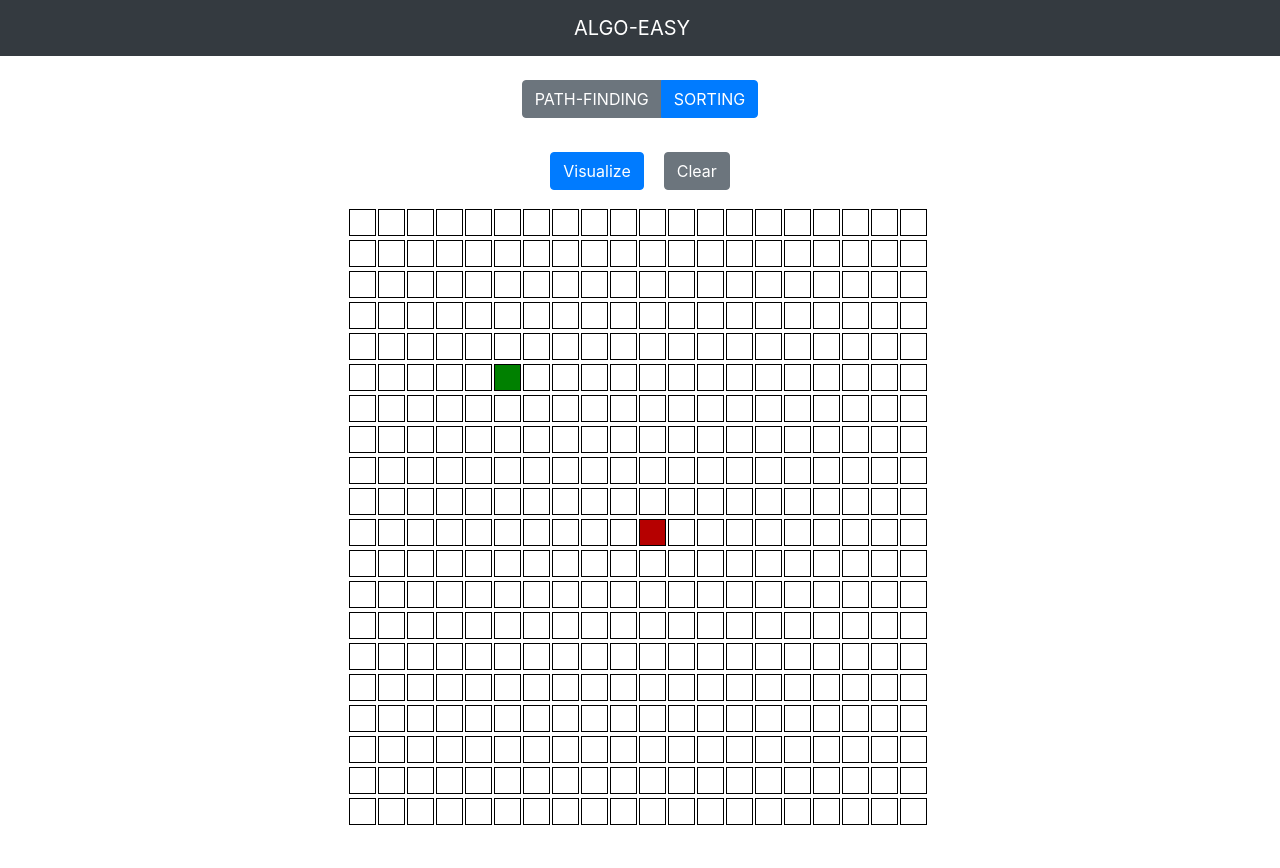
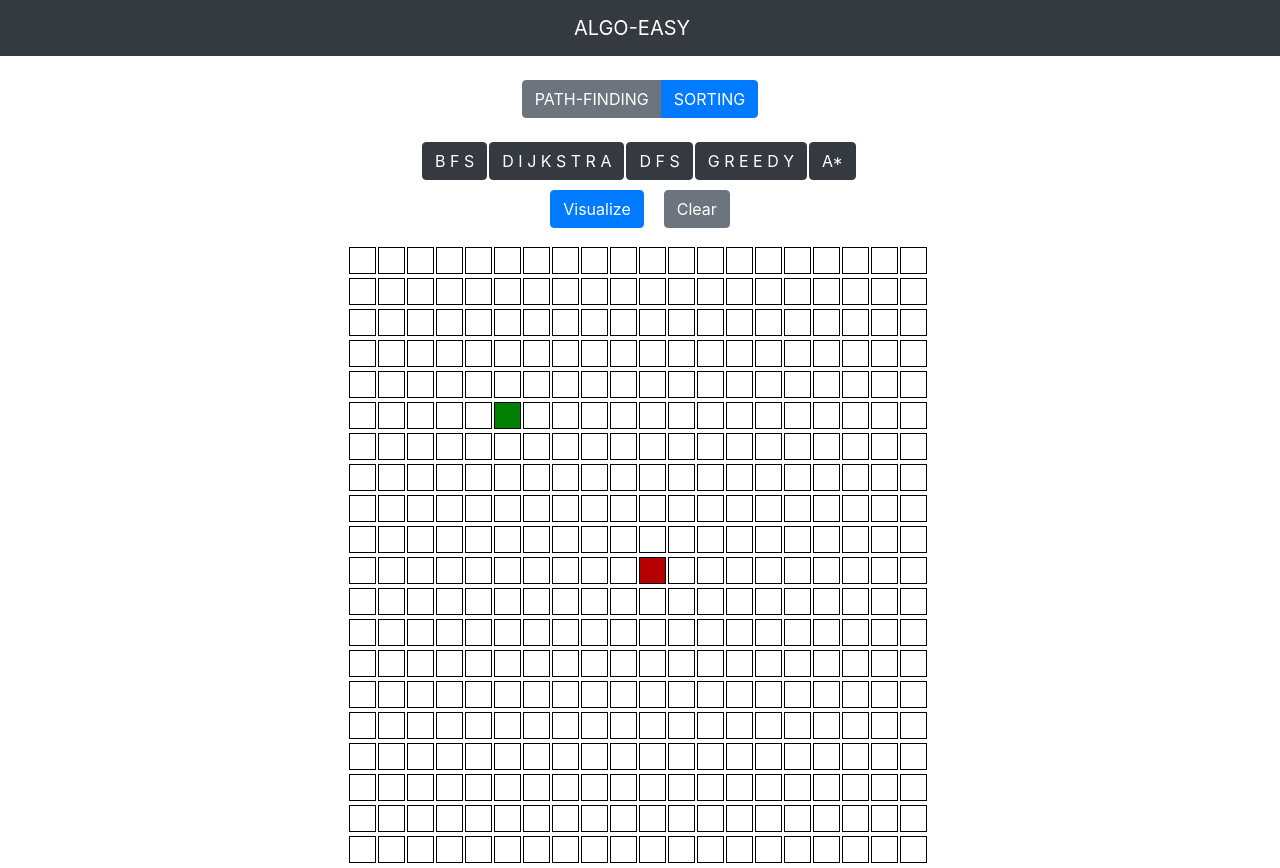
Before and after one commit to toladele/AlgoEz, a React (Create React App) app: page / in a window 1280 px wide. Both pictures are taken after a click on the label "PATH-FINDING". Before the commit the page ends 830 px from the top, so only its background shows below. Built offline with nearby package versions, Linux system fonts and the light colour scheme.

Commit message:
add algo selection UI for pathfinding and fix quicksort

```diff
--- a/src/components/BarSort/BarSort.js
+++ b/src/components/BarSort/BarSort.js
@@ -94,7 +94,8 @@ class BarSort extends React.Component {
             barStates = this.bubbleSort();
         }
         else if (this.currentAlgo === 'quick') {
-            barStates = this.visualizeQuickSort();
+            this.visualizeQuickSort();
+            return;
         }
         else if (this.currentAlgo === 'heap') {
             barStates = this.bubbleSort();
--- a/src/components/PathGrid/PathGrid.jsx
+++ b/src/components/PathGrid/PathGrid.jsx
@@ -17,6 +17,7 @@ export default class PathGrid extends Component {
     super();
     this.state = {
       grid: [],
+      currentAlgo: 'bfs',
       //onMousePressed: false,
     };
   }
@@ -73,6 +74,13 @@ export default class PathGrid extends Component {
     }
   }
 
+  setAlgo(type) {
+    this.setState({
+        currentAlgo: type,
+    });
+}
+
+
   render() {
     const { grid,
       //onMousePressed
@@ -81,6 +89,12 @@ export default class PathGrid extends Component {
     return (
       <>
         <center>
+          <Button className= "algoButton" variant="dark" onClick={(e) => this.setAlgo('bfs')}>B F S</Button>
+          <Button className= "algoButton" variant="dark" onClick={(e) => this.setAlgo('dijkstra')} >D I J K S T R A</Button>
+          <Button className= "algoButton" variant="dark" onClick={(e) => this.setAlgo('dfs')}>D F S</Button>
+          <Button className= "algoButton" variant="dark" onClick={(e) => this.setAlgo('greedy')} >G R E E D Y</Button>
+          <Button className= "algoButton" variant="dark" onClick={(e) => this.setAlgo('a')}>A*</Button>
+          <br/>
           <Button className="gridControls" onClick={() => { this.visualize() }}>
             Visualize
           </Button>
```
